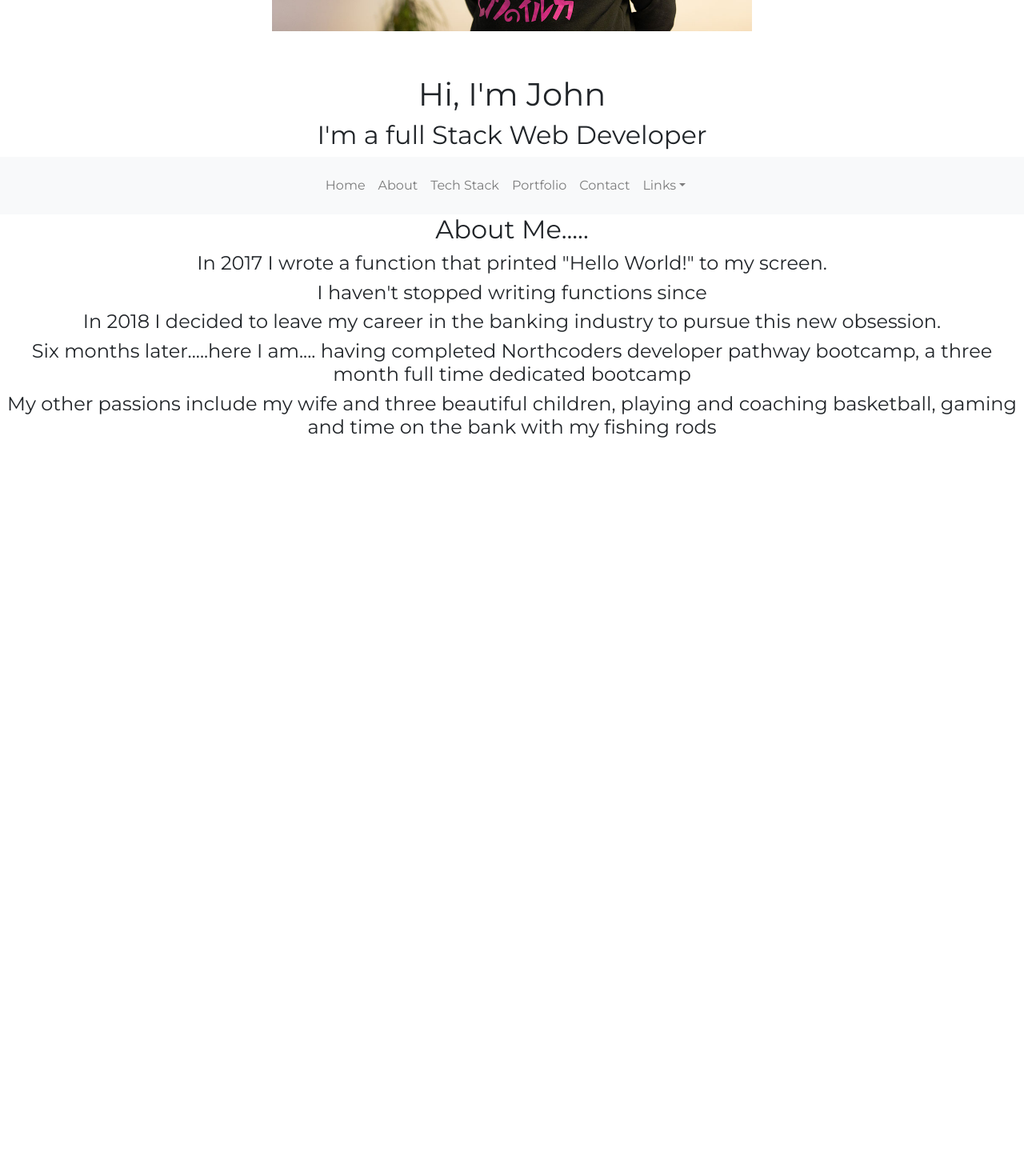
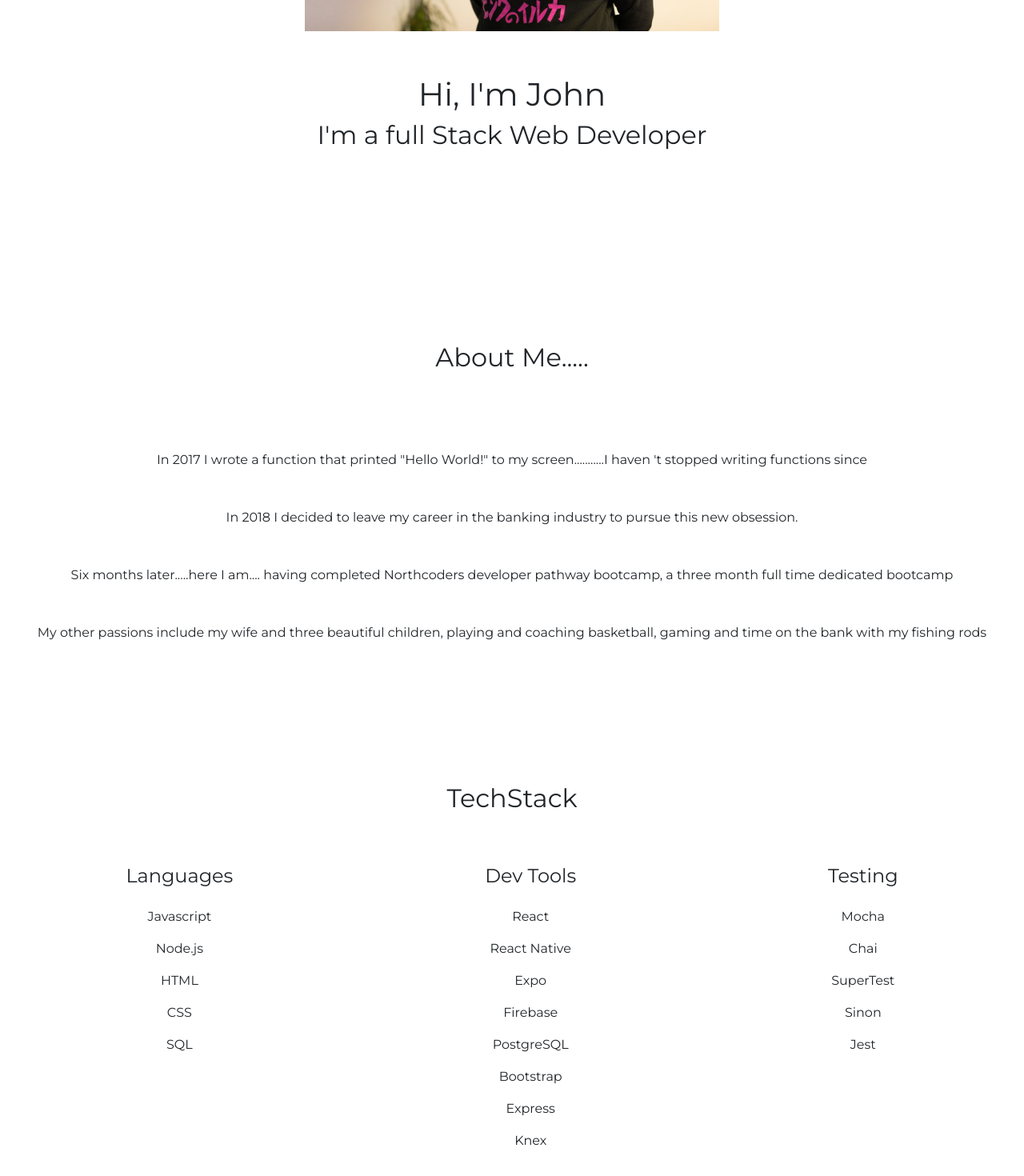
Before and after one commit to johnnezzi/PortfolioSite, a React (Create React App) app in the folder newwebsite/: page / in a window 1280 px wide. Shown: the part 416-1886 px from the top of the page at 80% size. Before the commit the page ends 972 px from the top, so only its background shows below. Built offline with nearby package versions, Linux system fonts and the light colour scheme.

Commit message:
add techstack component

```diff
--- a/newwebsite/src/App.js
+++ b/newwebsite/src/App.js
@@ -3,14 +3,16 @@ import './css/App.css';
 import Header from './components/Header';
 import MyNavbar from './components/Navbar';
 import About from './components/About';
+import Techstack from './components/Techstack';
 
 class App extends Component {
   render() {
     return (
       <div className="App">
        <Header/>
-       <MyNavbar sticky="bottom"/>
+       <MyNavbar/>
        <About/>
+       <Techstack/>
       </div>
     );
   }
--- a/newwebsite/src/components/About.js
+++ b/newwebsite/src/components/About.js
@@ -1,14 +1,16 @@
 import React from 'react';
+import '../css/About.css'
 
 const About = () => {
   return (
-    <div>
-      <h2>About Me.....</h2>
-      <h4>In 2017 I wrote a function that printed "Hello World!" to my screen.</h4>
-      <h4>I haven't stopped writing functions since</h4>
-      <h4>In 2018 I decided to leave my career in the banking industry to pursue this new obsession.</h4>
-      <h4>Six months later.....here I am.... having completed Northcoders developer pathway bootcamp, a three month full time dedicated bootcamp</h4>
-      <h4>My other passions include my wife and three beautiful children, playing and coaching basketball, gaming and time on the bank with my fishing rods</h4>
+    <div className='aboutme'>
+      <h2 className='spaced'>About Me.....</h2>
+      < p className = 'spaced-top' > In 2017 I wrote a
+      function that printed "Hello World!"
+      to my screen...........I haven 't stopped writing functions since</p>
+      <p className='spaced'>In 2018 I decided to leave my career in the banking industry to pursue this new obsession.</p>
+      <p className='spaced'>Six months later.....here I am.... having completed Northcoders developer pathway bootcamp, a three month full time dedicated bootcamp</p>
+      <p className='spaced'>My other passions include my wife and three beautiful children, playing and coaching basketball, gaming and time on the bank with my fishing rods</p>
     </div>
    );
 }
--- a/newwebsite/src/components/Header.js
+++ b/newwebsite/src/components/Header.js
@@ -6,9 +6,9 @@ const Header = () => {
   return (
     <div className='landing'>
       <div className='landingpage'>
-        <img className='myPic' src={myPhoto} alt="You should be looking at a beautiful picture of me"/>
+        <img className='myPic' src={myPhoto} alt="A visual representation on me!"/>
         <h1>Hi, I'm John</h1>
-        <h2>I'm a full Stack Web Developer</h2>
+        <h2 className='text'>I'm a full Stack Web Developer</h2>
       </div>
     </div>
 
--- a/newwebsite/src/components/Navbar.js
+++ b/newwebsite/src/components/Navbar.js
@@ -7,7 +7,7 @@ export default class MyNavbar extends React.Component {
 
   render() {
     return (
-      <Navbar bg="light" expand="lg">
+      <Navbar bg="light" expand="lg" fixed="top">
       <div className='mx-auto d-sm-flex d-block flex-sm-nowra'>
         <Navbar.Toggle aria-controls="basic-navbar-nav" />
         <Navbar.Collapse id="basic-navbar-nav">
--- /dev/null
+++ b/newwebsite/src/components/Techstack.js
@@ -0,0 +1,41 @@
+import React from 'react';
+import '../css/Techstack.css'
+
+const Techstack = () => {
+  return (
+    <div>
+      <h2 className='top-header' >TechStack</h2>
+      <div className='stack-container'>
+        <div >
+          <h4 className='header' >Languages</h4>
+          <p>Javascript</p>
+          <p>Node.js</p>
+          <p>HTML</p>
+          <p>CSS</p>
+          <p>SQL</p>
+        </div>
+        <div className='header'>
+          <h4 className='header' >Dev Tools</h4>
+          <p>React</p>
+          <p>React Native</p>
+          <p>Expo</p>
+          <p>Firebase</p>
+          <p>PostgreSQL</p>
+          <p>Bootstrap</p>
+          <p>Express</p>
+          <p>Knex</p>
+        </div>
+        <div className='header'>
+          <h4 className='header' >Testing</h4>
+          <p>Mocha</p>
+          <p>Chai</p>
+          <p>SuperTest</p>
+          <p>Sinon</p>
+          <p>Jest</p>
+        </div>
+      </div>
+    </div>
+   );
+}
+
+export default Techstack;
--- a/newwebsite/src/css/About.css
+++ b/newwebsite/src/css/About.css
@@ -1,3 +1,13 @@
 .aboutme {
-  margin: 55px;
+  padding-bottom: 8em;
+  padding-top: 5em;
 }
+
+.spaced {
+  margin-bottom: 3em;
+}
+
+.spaced-top {
+  margin-top: 3em;
+  margin-bottom: 3em;
+}
--- a/newwebsite/src/css/Header.css
+++ b/newwebsite/src/css/Header.css
@@ -5,9 +5,11 @@
 
 .text {
   margin: auto;
+  margin-bottom: 5em;
 }
 
 .myPic {
+  padding-top: 55px;
   margin: 55px;
   height: 400px;
   width: auto;
--- /dev/null
+++ b/newwebsite/src/css/Techstack.css
@@ -0,0 +1,14 @@
+.stack-container {
+  display:flex;
+  flex-direction: row;
+  justify-content: space-around;
+}
+
+.top-header {
+  margin-bottom: 2em;
+
+}
+
+.header {
+  margin-bottom: 1em;
+}
```
